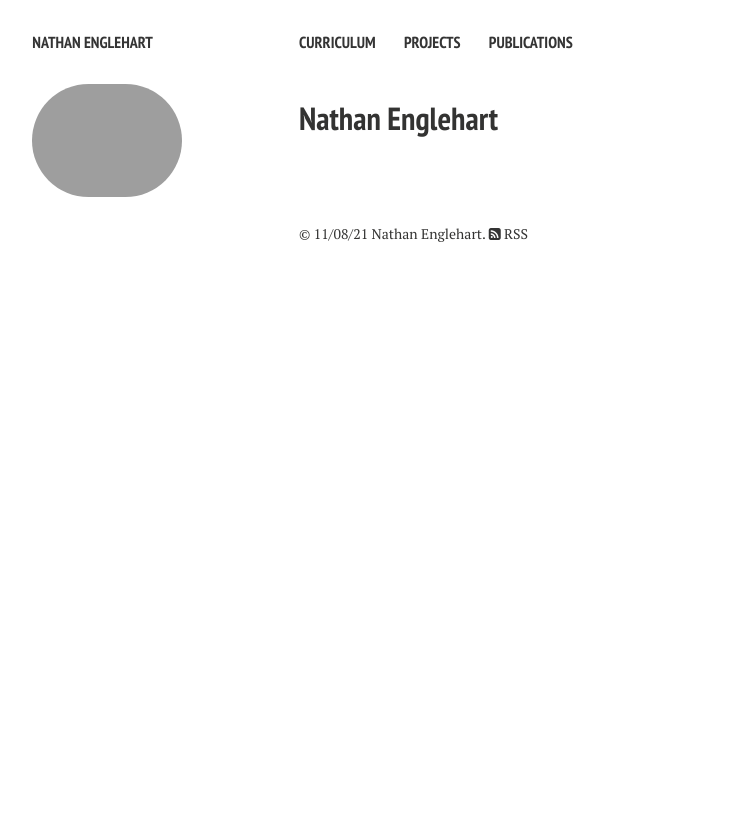
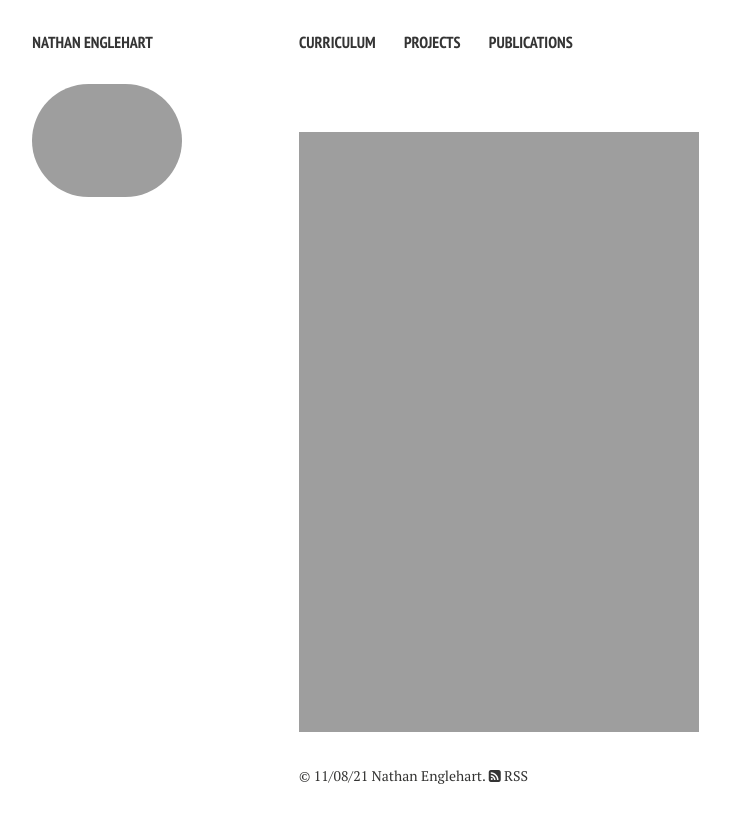
Before and after one commit to nathanenglehart/nathanenglehart.github.io, a Jekyll site: the page built from tennis.md, in a window 1280 px wide. Shown: the top 823 px of the page, without its empty margins (21-751 px from the left). Built offline with Jekyll 4.4.1, drawn with Linux system fonts in a browser that asks for light colours; nearby versions of some CDN libraries.

Commit message:
Update tennis.md

```diff
--- a/tennis.md
+++ b/tennis.md
@@ -1,6 +1,9 @@
 ---
 layout: home2
-title: Nathan Englehart
-description: "Nathan Englehart's website"
 tags: [Jekyll, theme, responsive, blog, template]
 ---
+<br>
+<img src="/images/Englehart,\ Nathan\ (11).JPG ">
+<br>
+<img src="/images/Englehart,\ Nathan\ (11).JPG ">
+<br>
```
